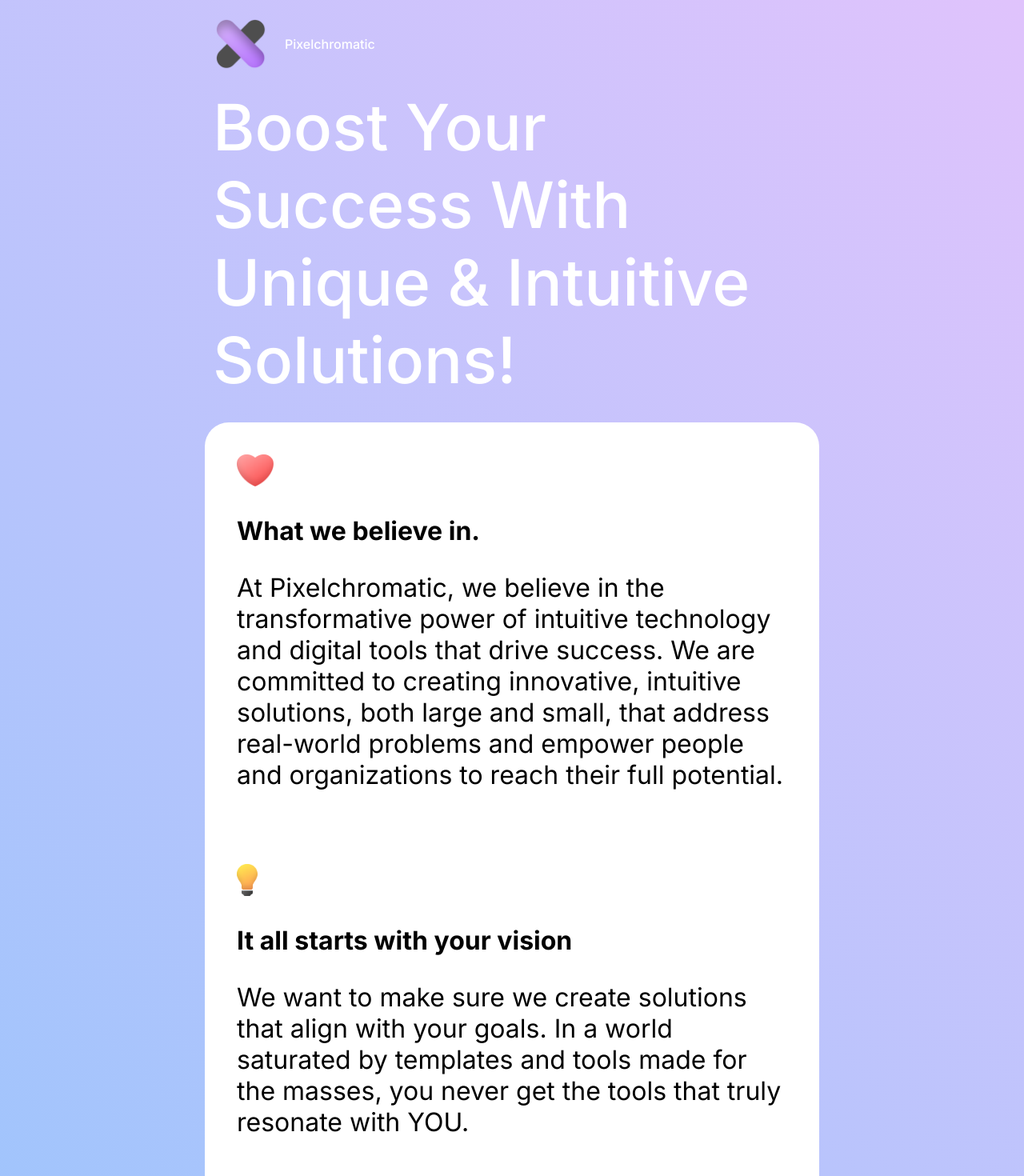
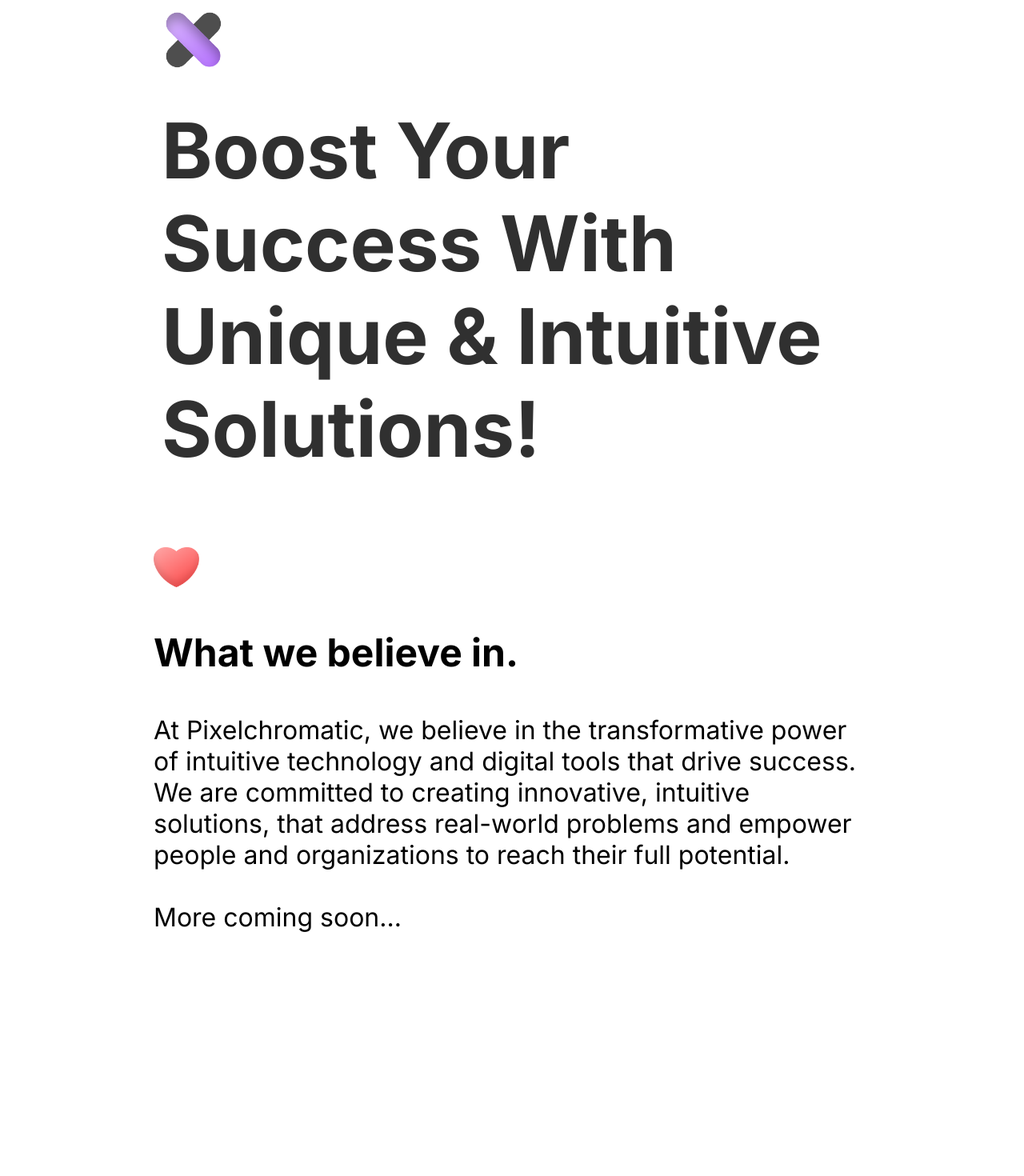
Before and after one commit to esteban1213/pixelchromaticWeb, a Next.js app: page / in a window 1280 px wide. Shown: the part 20-1490 px from the top of the page at 80% size. After the commit the page ends 1308 px from the top, so only its background shows below. Built offline with nearby package versions, Linux system fonts and the light colour scheme.

Commit message:
Version 4.1

```diff
--- a/src/app/home.tsx
+++ b/src/app/home.tsx
@@ -10,11 +10,12 @@ import {
 } from "react-icons/bi";
 
 // IMAGES
-import Logo from "../../public/images/logo.png";
+import Logo from "../../public/icons/logo.png";
 import bulb from "../../public/icons/bulb.png";
 import rocket from "../../public/icons/rocket.png";
 import tap from "../../public/icons/tap.png";
 import heart from "../../public/icons/heart.png";
+import logoWhite from "../../public/icons/logowhite.png";
 
 // ANIMATION VARIANTS
 import { fadeUp, mainFadeVariant, swipeOut } from "./animations";
@@ -51,20 +52,19 @@ export default function Home() {
           Boost Your Success With Unique & Intuitive Solutions!
         </div>
       </motion.div>
-      <div className={styles.visionCards}>
-        <div className={styles.visionCont}>
+      <div className={`${styles.visionCont} ${styles.visionContOne}`}>
         <Image src={heart} alt={"bulb"} className={styles.icons} />
         <p className={styles.cardTitle}>What we believe in.</p>
         <p className={styles.cardDescription}>
-            At Pixelchromatic, we believe in the transformative power of
-            intuitive technology and digital tools that drive success. We are
-            committed to creating innovative, intuitive solutions, both large
-            and small, that address real-world problems and empower people and
-            organizations to reach their full potential.{" "}
+          At Pixelchromatic, we believe in the transformative power of intuitive
+          technology and digital tools that drive success. We are committed to
+          creating innovative, intuitive solutions, that address real-world
+          problems and empower people and organizations to reach their full
+          potential. <br /> <br /> More coming soon...
         </p>
       </div>
       <br />
-        <div className={styles.visionCont}>
+      {/* <div className={styles.visionCont}>
         <Image src={bulb} alt={"bulb"} className={styles.icons} />
         <p className={styles.cardTitle}>It all starts with your vision</p>
         <p className={styles.cardDescription}>
@@ -92,8 +92,7 @@ export default function Home() {
           are both intuitive and scalable. Every user will find our offerings
           familiar yet prefectly unique.
         </p>
-        </div>
-      </div>
+      </div> */}
       <br />
       <br />
     </motion.main>
--- a/src/app/page.module.css
+++ b/src/app/page.module.css
@@ -2,10 +2,7 @@
   display: flex;
   flex-direction: column;
   width: 100vw;
-  background: rgb(20, 12, 18);
-
-  background-color: #8ec5fc;
-  background-image: linear-gradient(45deg, #8ec5fc 0%, #e0c3fc 100%);
+  background-color: white;
   align-items: flex-start;
   min-height: 100vh;
   color: black;
@@ -28,12 +25,16 @@
 .headerCont {
   display: flex;
   flex-direction: row;
+  color: black;
   justify-content: center;
   align-items: center;
 
-  border-radius: 30px;
-  width: 100%;
+  border-radius: 100px;
+  width: min-content;
   gap: 10px;
+  box-sizing: border-box;
+  margin-top: 20px;
+  transition: transform 0.3s ease;
 
   /* background-color: blue; */
 }
@@ -41,12 +42,14 @@
   color: black;
   border-radius: 30px;
   display: flex;
-  gap: 20px;
+  gap: 10px;
   align-items: center;
   flex-direction: row;
   justify-content: flex-start;
   flex: 9;
   padding: 10px;
+  padding-right: 20px;
+  box-sizing: border-box;
 }
 
 .searchCont {
@@ -73,79 +76,90 @@
 }
 
 .statement {
-  color: white;
-
-  font-weight: 500;
+  color: rgb(48, 48, 48);
+  font-weight: bold;
   text-align: left;
-
   margin-bottom: 20px;
-
   border-radius: 30px;
+  margin-top: 20px;
+  margin-bottom: 50px;
   padding: 10px;
+  width: 100%;
+  box-sizing: border-box;
+}
+.statementText {
+  box-sizing: border-box;
 }
 
 /* Large Desktops */
 @media (min-width: 1200px) {
-  .page {
+  .statementText {
+    width: 70vw;
+    margin-left: 15vw;
+    font-size: 6rem;
+  }
+  .visionCont {
+    padding-left: 15vw;
+    padding-right: 15vw;
     padding-top: 30px;
-    width: 60vw;
-    margin-left: 20vw;
+    padding-bottom: 30px;
   }
-  .statementText {
-    width: 100%;
-    font-size: 5rem;
+  .headerCont {
+    margin-left: 15vw;
   }
 }
 
 /* Desktops */
 @media (min-width: 992px) and (max-width: 1199px) {
-  .page {
-    padding-top: 30px;
-    width: 70vw;
-    margin-left: 15vw;
+  .statementText {
+    width: 75vw;
+    margin-left: 12.5vw;
+    font-size: 5rem;
   }
-  .statementText {
-    width: 100%;
-    font-size: 4.5rem;
+  .visionCont {
+    padding-left: 12.5vw;
+  }
+  .headerCont {
+    margin-left: 12.5vw;
   }
 }
 
 /* Tablets (landscape) */
 @media (min-width: 768px) and (max-width: 991px) {
-  .page {
-    padding-top: 30px;
+  .statementText {
     width: 80vw;
     margin-left: 10vw;
+    font-size: 5rem;
   }
-  .statementText {
-    width: 100%;
-    font-size: 4rem;
+  .headerCont {
+    margin-left: 10vw;
   }
 }
 
 /* Tablets (portrait) and large mobile devices */
 @media (min-width: 576px) and (max-width: 767px) {
-  .page {
-    padding-top: 20px;
+  .statementText {
     width: 90vw;
     margin-left: 5vw;
+    font-size: 4rem;
   }
-  .statementText {
-    width: 100%;
-    font-size: 3.5rem;
+  .headerCont {
+    margin-left: 5vw;
   }
 }
 
 /* Small mobile devices */
 @media (max-width: 575px) {
-  .page {
-    padding: 10px;
-    padding-top: 10px;
+  .statementText {
     width: 100vw;
+    font-size: 3rem;
+    padding-left: 10px;
   }
-  .statementText {
-    width: 100%;
-    font-size: 3rem;
+  .headerCont {
+    margin-left: 3vw;
+  }
+  .logo {
+    transform: scale(0.7);
   }
 }
 
@@ -154,49 +168,28 @@
   /* background-color: red; */
   position: fixed;
   display: flex;
-  padding: 20px;
 }
 .logo {
-  width: 70px;
+  width: 80px;
   height: auto;
 }
-
 /* CARDS UNDER STATEMENT  */
-
-@media (min-width: 768px) {
-  .visionCards {
-    display: flex;
-    flex-direction: column;
-    gap: 0px;
-    background-color: white;
-    border-radius: 30px;
-    padding: 20px;
-  }
-  .cardTitle {
-    font-size: 2rem;
-    font-weight: bold;
-  }
-  .visionCont p {
-    font-size: 2rem;
-  }
-}
-@media (max-width: 767px) {
-  .visionCards {
-    display: flex;
-    flex-direction: column;
-  }
-  .cardTitle {
-    font-weight: bold;
-    font-size: x-large;
-  }
+.icons {
+  height: 50px;
+  width: auto;
 }
 .visionCont {
-  background-color: white;
-  border-radius: 30px;
-  padding: 20px;
+  width: 100%;
+  box-sizing: border-box;
 }
-
-.icons {
-  height: 40px;
-  width: auto;
+.cardTitle {
+  font-size: 3rem;
+  font-weight: bold;
 }
+.cardDescription {
+  font-size: 2rem;
+}
+.visionContOne {
+  background-color: rgb(255, 255, 255);
+  color: black;
+}
```
Also changed, not shown: public/icons/logo.png (added), public/icons/logowhite.png (added). Lines whose indentation alone changed are shown as unchanged.
